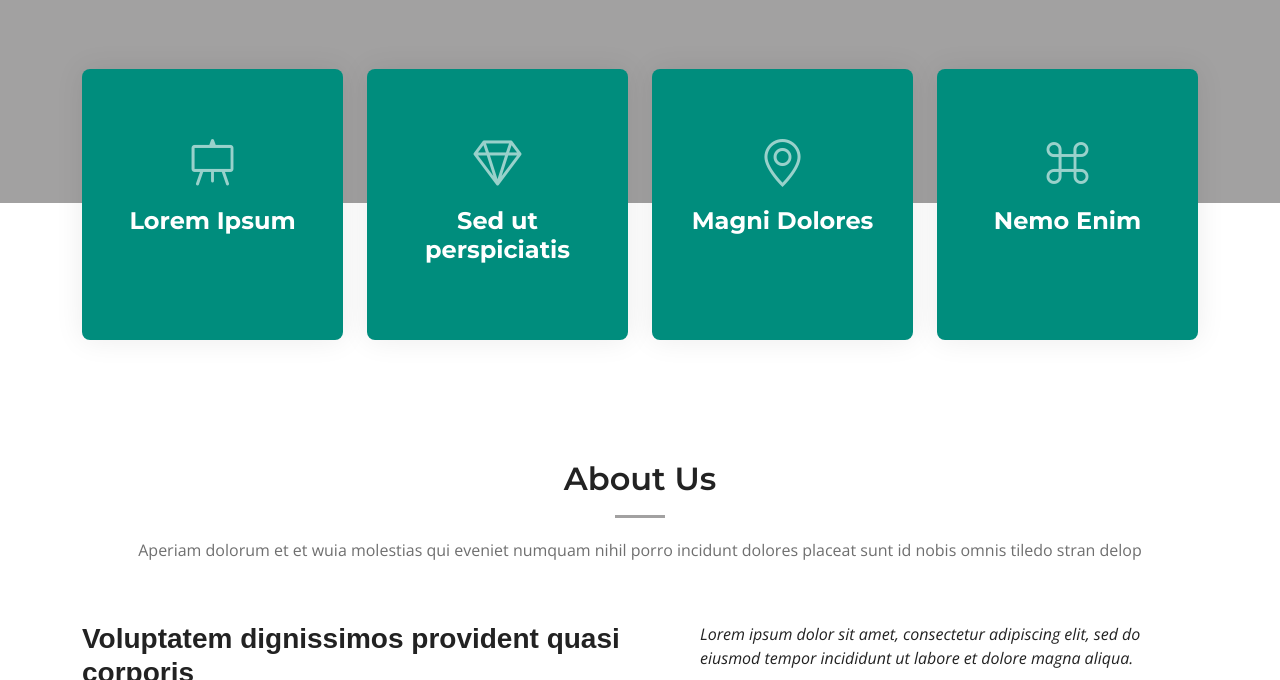
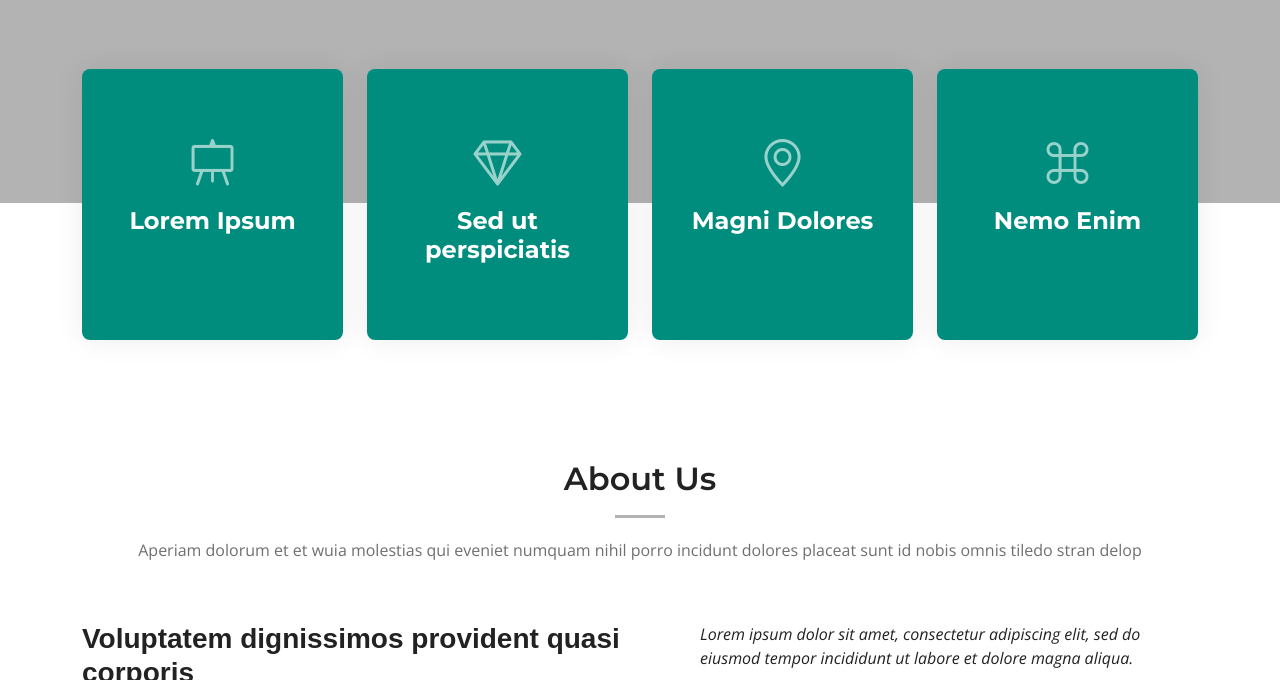
Before and after one commit to ritzzi23/indianaiworld, a plain HTML site: page index.html in a window 1280 px wide. Shown: the part 556-1236 px from the top of the page. Drawn offline with nearby package versions, Linux system fonts and the light colour scheme.

Commit message:
color change

```diff
--- a/assets/css/main.css
+++ b/assets/css/main.css
@@ -19,7 +19,7 @@
 /* Colors */
 :root {
   --color-default: #222222;
-  --color-primary: #a2a1a1;
+  --color-primary: #b3b3b3;
   --color-secondary: #f85a40;
 }
 
```
